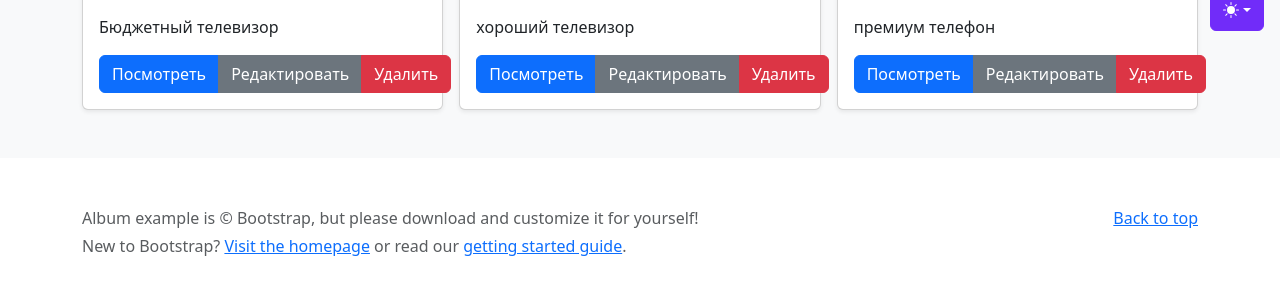
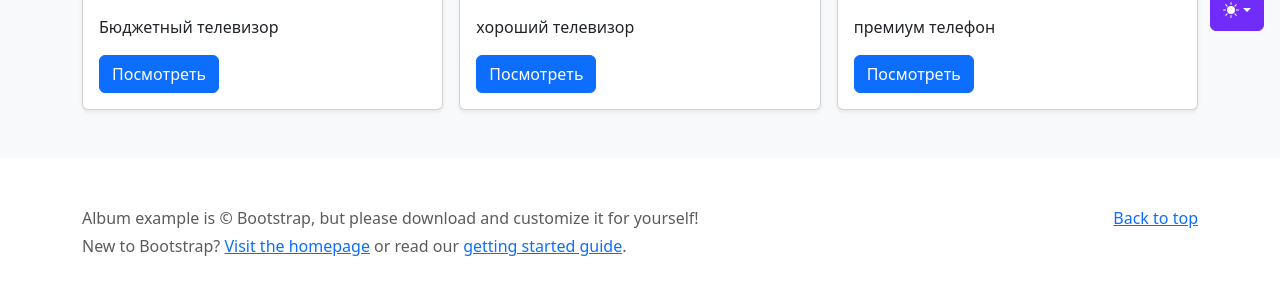
Before and after one commit to vadbarriens/online_store_django, a Django app: page / in a window 1280 px wide. Shown: the part 753-1059 px from the top of the page. Run offline with Django 5.2, Linux system fonts and the light colour scheme; data comes from the database, SQL or seed files in the repository; some libraries are stand-ins or nearby versions.

Commit message:
update admin and product list

```diff
--- a/catalog/admin.py
+++ b/catalog/admin.py
@@ -6,10 +6,10 @@ from catalog.models import Product, Category
 @admin.register(Category)
 class CategoryAdmin(admin.ModelAdmin):
     list_display = ('id', 'name',)
-
+    search_fields = ('name', 'description')
 
 @admin.register(Product)
 class ProductAdmin(admin.ModelAdmin):
     list_display = ('id', 'name', 'price', 'category')
     list_filter = ('category',)
-    search_fields = ('name', 'description')
+    search_fields = ('name',)
--- a/catalog/templates/catalog/product_list.html
+++ b/catalog/templates/catalog/product_list.html
@@ -12,12 +12,17 @@
                     <div class="card-body"><p class="card-text">{{ product.description | truncatechars:100 }}</p>
                         <div class="d-flex justify-content-between align-items-center">
                             <div class="btn-group">
+                                {% if user == product.owner or perms.product.can_unpublish_product %}
+                                <a class="btn btn-secondary" href="{% url 'catalog:product_update' product.pk %}"
+                                   role="button">Редактировать</a>
+                                {% endif %}
                                 <a class="btn btn-primary" href="{% url 'catalog:product_detail' product.pk %}"
                                    role="button">Посмотреть</a>
-                                <a class="btn btn-secondary" href="{% url 'catalog:product_update' product.pk %}"
-                                   role="button">Редактировать</a>
-                                <a class="btn btn-danger" href="{% url 'catalog:product_delete' product.pk %}"
+                                {% if user == product.owner or perms.product.can_unpublish_product %}
+                                <a class="btn btn-warning" href="{% url 'catalog:product_delete' product.pk %}"
                                    role="button">Удалить</a>
+                                {% endif %}
+
                             </div>
                         </div>
                     </div>
```
Also changed, not shown: catalog/migrations/0004_alter_product_options_product_owner_and_more.py (added).
